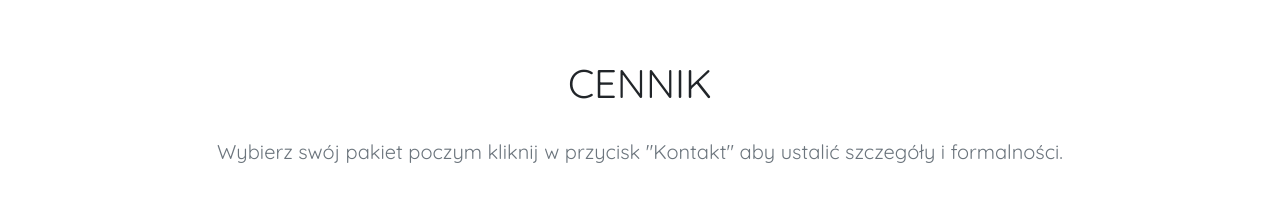
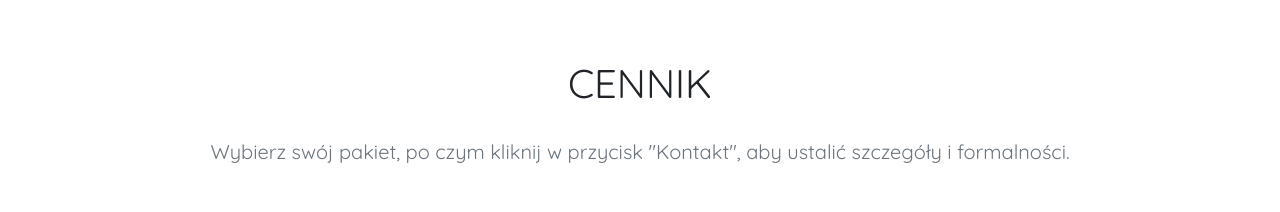
Before and after one commit to PrinzSabishi/portfolio-sabishi, a plain HTML site: page index.html in a window 1280 px wide. Shown: the part 3860-4072 px from the top of the page. Drawn offline with nearby package versions, Linux system fonts and the light colour scheme.

Commit message:
Update index.html

```diff
--- a/index.html
+++ b/index.html
@@ -162,7 +162,7 @@
         <section id="pricing" class="container section p-5">
 
             <h1 class="text-center mb-2">CENNIK</h1>
-            <p class="text-center text-muted mb-5">Wybierz swój pakiet poczym kliknij w przycisk "Kontakt" aby ustalić szczegóły i formalności.</p>
+            <p class="text-center text-muted mb-5">Wybierz swój pakiet, po czym kliknij w przycisk "Kontakt", aby ustalić szczegóły i formalności.</p>
 
             <div class="card-deck">
 
```
